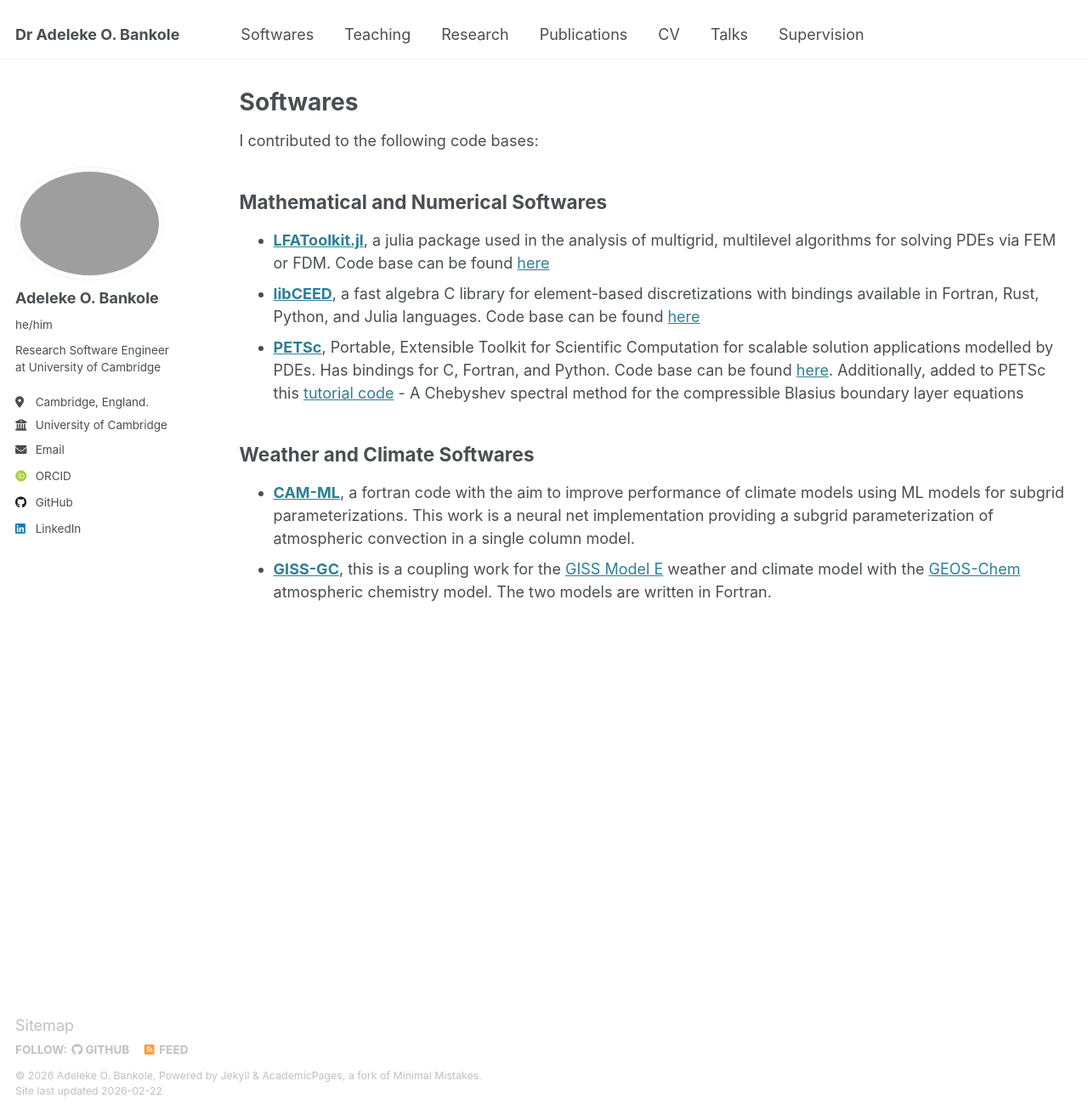
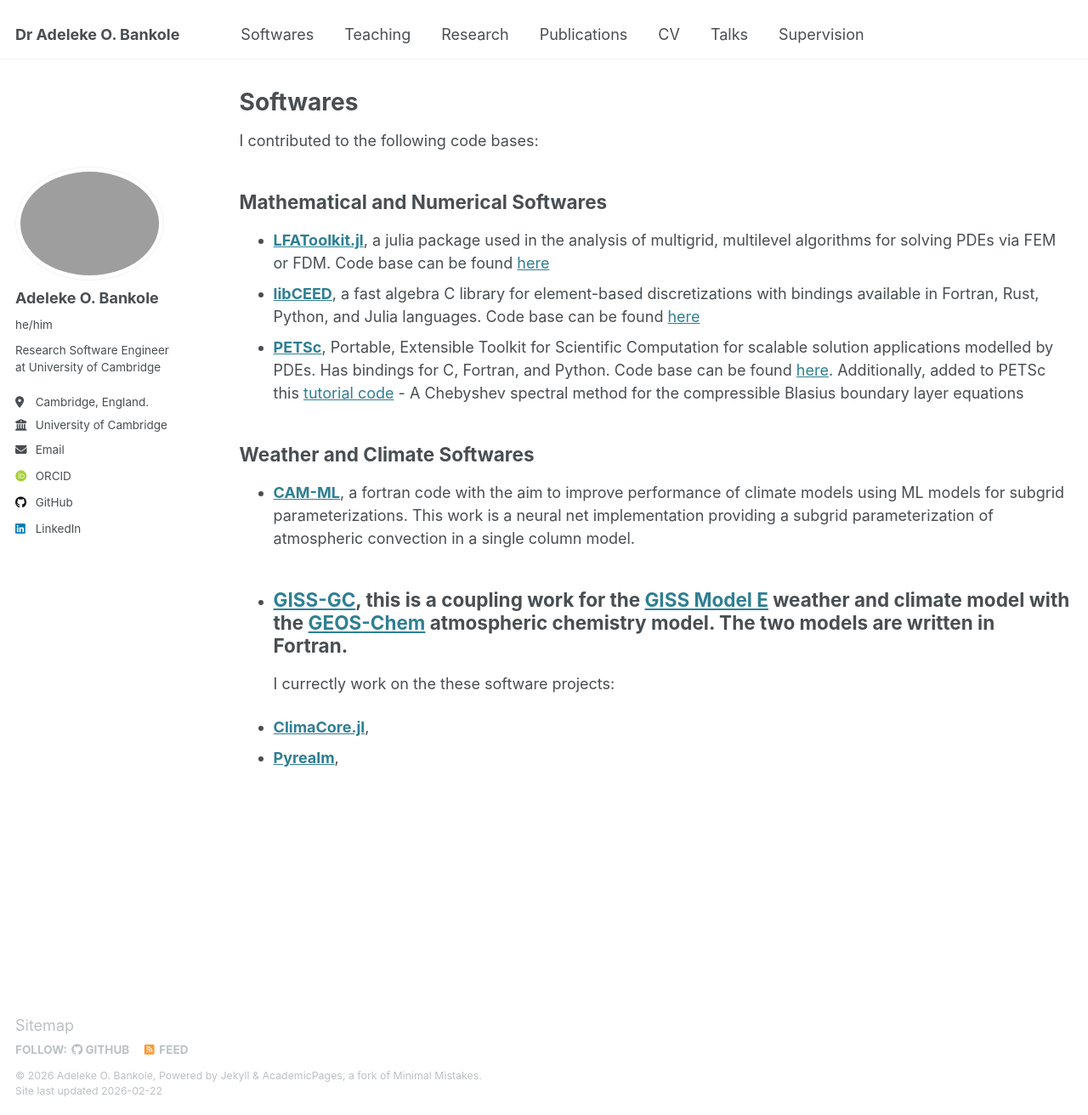
Before and after one commit to AdelekeBankole/adelekebankole.github.io, a Jekyll site: the page built from _softwares/softwares.md, in a window 1280 px wide and 1312 px high. Shown: the whole window at 85% size. Built offline with Jekyll 4.4.1, drawn with Linux system fonts in a browser that asks for light colours; some web fonts are replaced.

Commit message:
Update software projects in softwares.md
Added personal software projects to the list.

```diff
--- a/_softwares/softwares.md
+++ b/_softwares/softwares.md
@@ -15,3 +15,7 @@ I contributed to the following code bases:
 <!-- ====== -->
 * [**CAM-ML**](https://github.com/m2lines/convection-parameterization-in-CAM), a fortran code with the aim to improve performance of climate models using ML models for subgrid parameterizations. This work is a neural net implementation providing a subgrid parameterization of atmospheric convection in a single column model.
 * [**GISS-GC**](https://github.com/fetch4/GISS-GC), this is a coupling work for the [GISS Model E](https://simplex.giss.nasa.gov/gcm/) weather and climate model with the [GEOS-Chem](https://geoschem.github.io/index.html) atmospheric chemistry model. The two models are written in Fortran.
+---
+I currectly work on the these software projects:
+* [**ClimaCore.jl**](https://github.com/CliMA/ClimaCore.jl),
+* [**Pyrealm**](https://github.com/ImperialCollegeLondon/pyrealm),
```
